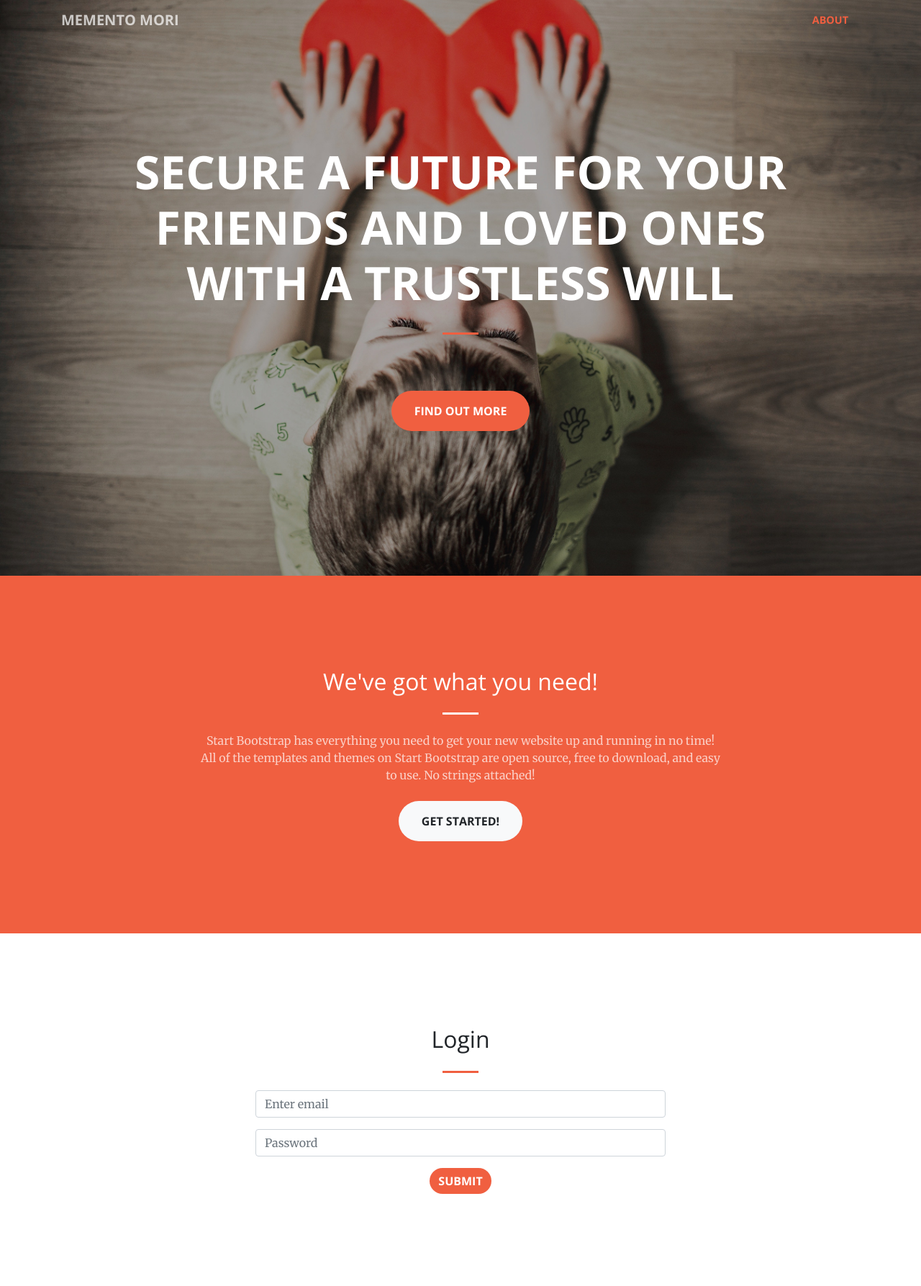
After one commit to mibrah42/Decentralized-Estate-Distribution, a Node project: template views/index.ejs in a window 1280 px wide. The commit adds this page. Shown: the whole page at 72% size. Run offline with Node 20 templates, Linux system fonts and the light colour scheme; the template is opened without the code that fills it, so the values that code supplies are empty.

Commit message:
Added basic routing

```diff
--- /dev/null
+++ b/app.js
@@ -0,0 +1,35 @@
+let express = require('express');
+bodyParser = require('body-parser');
+
+let port = process.env.PORT || 3000;
+let app = express();
+
+app.use(express.static(__dirname + './views'));
+app.use('/css', express.static('css'));
+app.use('/img', express.static('img'));
+app.use('/js', express.static('js'));
+app.use('/scss', express.static('scss'));
+app.use('/vendor', express.static('vendor'));
+
+app.use(bodyParser.urlencoded({
+    extended: false
+}));
+app.use(bodyParser.json());
+
+app.set('view engine', 'ejs');
+
+app.get('/', (req, res) => {
+    res.render('index');
+})
+
+app.get('/account', (req, res) => {
+    res.render('account');
+})
+
+app.get('*', (req, res) => {
+    res.render('four');
+})
+
+app.listen(port, () => {
+    console.log(`Server is up on port ${port}`);
+});
--- a/package.json
+++ b/package.json
@@ -3,6 +3,9 @@
     "name": "startbootstrap-creative",
     "version": "4.1.1",
     "description": "Creative is a stylish one page HTML theme for Bootstrap.",
+    "scripts": {
+        "start": "nodemon app.js"
+    },
     "keywords": [
         "css",
         "sass",
@@ -26,7 +29,10 @@
         "url": "https://github.com/BlackrockDigital/startbootstrap-creative.git"
     },
     "dependencies": {
+        "body-parser": "^1.18.3",
         "bootstrap": "4.1.1",
+        "ejs": "^2.6.1",
+        "express": "^4.16.3",
         "font-awesome": "4.7.0",
         "jquery": "3.3.1",
         "jquery.easing": "^1.4.1",
--- /dev/null
+++ b/views/index.ejs
@@ -0,0 +1,115 @@
+<!DOCTYPE html>
+<html lang="en">
+
+<head>
+
+  <meta charset="utf-8">
+  <meta name="viewport" content="width=device-width, initial-scale=1, shrink-to-fit=no">
+  <meta name="description" content="">
+  <meta name="author" content="">
+
+  <title>Memento mori</title>
+
+  <!-- Bootstrap core CSS -->
+  <link href="vendor/bootstrap/css/bootstrap.min.css" rel="stylesheet">
+
+  <!-- Custom fonts for this template -->
+  <link href="vendor/font-awesome/css/font-awesome.min.css" rel="stylesheet" type="text/css">
+  <link href='https://fonts.googleapis.com/css?family=Open+Sans:300italic,400italic,600italic,700italic,800italic,400,300,600,700,800' rel='stylesheet' type='text/css'>
+  <link href='https://fonts.googleapis.com/css?family=Merriweather:400,300,300italic,400italic,700,700italic,900,900italic' rel='stylesheet' type='text/css'>
+
+  <!-- Plugin CSS -->
+  <link href="vendor/magnific-popup/magnific-popup.css" rel="stylesheet">
+
+  <!-- Custom styles for this template -->
+  <link href="css/creative.min.css" rel="stylesheet">
+
+</head>
+
+<body id="page-top">
+
+  <!-- Navigation -->
+  <nav class="navbar navbar-expand-lg navbar-light fixed-top" id="mainNav">
+    <div class="container">
+      <a class="navbar-brand js-scroll-trigger" href="#page-top">Memento mori</a>
+      <button class="navbar-toggler navbar-toggler-right" type="button" data-toggle="collapse" data-target="#navbarResponsive" aria-controls="navbarResponsive" aria-expanded="false" aria-label="Toggle navigation">
+        <span class="navbar-toggler-icon"></span>
+      </button>
+      <div class="collapse navbar-collapse" id="navbarResponsive">
+        <ul class="navbar-nav ml-auto">
+          <li class="nav-item">
+            <a class="nav-link js-scroll-trigger" href="#about">About</a>
+          </li>
+        </ul>
+      </div>
+    </div>
+  </nav>
+
+  <header class="masthead text-center text-white d-flex">
+    <div class="container my-auto" >
+      <div class="row">
+        <div class="col-lg-10 mx-auto">
+          <h1 class="text-uppercase" >
+            <strong>Secure a future for your friends and loved ones with a trustless will</strong>
+          </h1>
+          <hr>
+        </div>
+        <div class="col-lg-8 mx-auto">
+          <p class="text-faded mb-5" style="color: black;"></p>
+          <a class="btn btn-primary btn-xl js-scroll-trigger" href="#about">Find Out More</a>
+        </div>
+      </div>
+    </div>
+  </header>
+
+  <section class="bg-primary" id="about">
+    <div class="container">
+      <div class="row">
+        <div class="col-lg-8 mx-auto text-center">
+          <h2 class="section-heading text-white">We've got what you need!</h2>
+          <hr class="light my-4">
+          <p class="text-faded mb-4">Start Bootstrap has everything you need to get your new website up and running in no time! All of the templates and themes on Start Bootstrap are open source, free to download, and easy to use. No strings attached!</p>
+          <a class="btn btn-light btn-xl js-scroll-trigger" href="#services">Get Started!</a>
+        </div>
+      </div>
+    </div>
+  </section>
+
+
+  <section id="services">
+    <div class="container" style="margin: 0 auto;width:600px;">
+      <div class="row">
+        <div class="col-sm-12 text-center">
+          <h2 class="section-heading">Login</h2>
+          <hr class="my-4">
+          <form>
+            <div class="form-group">
+              <input type="email" class="form-control" id="exampleInputEmail1" aria-describedby="emailHelp" placeholder="Enter email">
+            </div>
+            <div class="form-group">
+              <input type="password" class="form-control" id="exampleInputPassword1" placeholder="Password">
+            </div>
+            <a class="btn btn-primary" href="/account">Submit</a>
+          </form>
+        </div>
+      </div>
+    </div>
+  </section>
+
+
+
+  <!-- Bootstrap core JavaScript -->
+  <script src="vendor/jquery/jquery.min.js"></script>
+  <script src="vendor/bootstrap/js/bootstrap.bundle.min.js"></script>
+
+  <!-- Plugin JavaScript -->
+  <script src="vendor/jquery-easing/jquery.easing.min.js"></script>
+  <script src="vendor/scrollreveal/scrollreveal.min.js"></script>
+  <script src="vendor/magnific-popup/jquery.magnific-popup.min.js"></script>
+
+  <!-- Custom scripts for this template -->
+  <script src="js/creative.min.js"></script>
+
+</body>
+
+</html>
```
Also changed, not shown: views/account.ejs (added, +85 -0 lines), views/four.ejs (renamed from index.html, +4 -42 lines), README.md (deleted), 2 other files.
